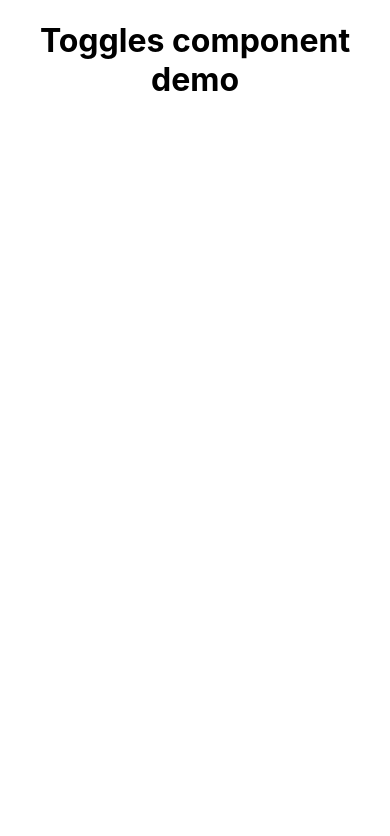
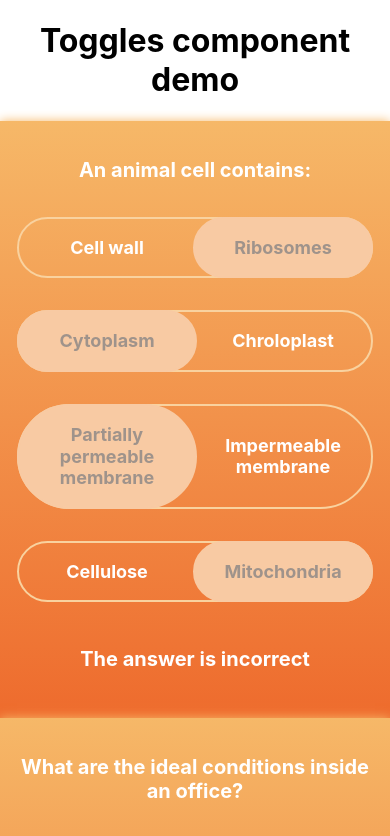
Before and after one commit to netherbox/toggles-demo, a React (Create React App) app: page / in a window 390 px wide. Shown: the top 836 px of the page. Built offline with nearby package versions, Linux system fonts and the light colour scheme.

Commit message:
Add components

```diff
--- a/src/App.tsx
+++ b/src/App.tsx
@@ -1,10 +1,113 @@
-import React from 'react';
-import './App.css';
+import React from "react";
+import "./App.css";
+import Toggles from "./Toggles/Toggles";
 
 function App() {
   return (
     <div className="App">
       <h1>Toggles component demo</h1>
+      <Toggles
+        id="t1"
+        title="An animal cell contains:"
+        questions={[
+          {
+            id: "q1",
+            answers: [
+              { id: "a1", text: "Cell wall" },
+              { id: "a2", text: "Ribosomes" },
+            ],
+            correctId: "a1",
+            selectedId: "a2",
+          },
+          {
+            id: "q2",
+            answers: [
+              { id: "a1", text: "Cytoplasm" },
+              { id: "a2", text: "Chroloplast" },
+            ],
+            correctId: "a2",
+            selectedId: "a1",
+          },
+          {
+            id: "q3",
+            answers: [
+              { id: "a1", text: "Partially permeable membrane" },
+              { id: "a2", text: "Impermeable membrane" },
+            ],
+            correctId: "a2",
+            selectedId: "a1",
+          },
+          {
+            id: "q4",
+            answers: [
+              { id: "a1", text: "Cellulose" },
+              { id: "a2", text: "Mitochondria" },
+            ],
+            correctId: "a2",
+            selectedId: "a2",
+          },
+        ]}
+      />
+
+      <Toggles
+        id="t2"
+        title="What are the ideal conditions inside an office?"
+        questions={[
+          {
+            id: "q1",
+            answers: [
+              { id: "a1", text: "good pay" },
+              { id: "a2", text: "bad pay" },
+            ],
+            correctId: "a1",
+            selectedId: "a2",
+          },
+          {
+            id: "q2",
+            answers: [
+              { id: "a1", text: "free coffee" },
+              { id: "a2", text: "expensive coffee" },
+            ],
+            correctId: "a1",
+            selectedId: "a1",
+          },
+          {
+            id: "q3",
+            answers: [
+              { id: "a1", text: "bear in office" },
+              { id: "a2", text: "dog in office" },
+            ],
+            correctId: "a2",
+            selectedId: "a2",
+          },
+        ]}
+      />
+
+      <Toggles
+        id="t3"
+        title="Which are the best sports people & teams?"
+        questions={[
+          {
+            id: "q1",
+            answers: [
+              { id: "a1", text: "Liverpool" },
+              { id: "a2", text: "Chelsea" },
+              { id: "a3", text: "Man Utd" },
+            ],
+            correctId: "a1",
+            selectedId: "a3",
+          },
+          {
+            id: "q2",
+            answers: [
+              { id: "a1", text: "Serena Williams" },
+              { id: "a2", text: "Naomi Osaka" },
+            ],
+            correctId: "a2",
+            selectedId: "a1",
+          },
+        ]}
+      />
     </div>
   );
 }
--- /dev/null
+++ b/src/Toggle/Toggle.css
@@ -0,0 +1,61 @@
+.Toggle {
+  border: 2px solid #f9d29f;
+  box-sizing: border-box;
+  border-radius: 100px;
+  display: flex;
+  position: relative;
+}
+
+/* TODO: Add styles for focused state
+.Toggle:focus-within {
+  box-shadow: 0 0 5px #ea6c00;
+}
+*/
+
+.Toggle-answer {
+  z-index: 10;
+  user-select: none;
+  display: flex;
+}
+
+.Toggle-answer input {
+  opacity: 0;
+  position: absolute;
+}
+
+.Toggle-answer label {
+  flex-grow: 1;
+  display: flex;
+  justify-content: center;
+  align-items: center;
+  padding: 1em;
+  text-align: center;
+  cursor: pointer;
+  color: #fff;
+  font-weight: bold;
+  line-height: 120%;
+  overflow: hidden;
+  border-radius: 100px;
+  transition: color 300ms ease-in;
+}
+
+.Toggle-answer label:hover {
+  opacity: 0.9;
+}
+
+.Toggle-answer.selected label {
+  color: #9f938b;
+  opacity: 1;
+}
+
+.Toggle-slider {
+  box-sizing: content-box;
+  position: absolute;
+  background: #f8caa3;
+  border-radius: 100px;
+  width: 50%;
+  height: 100%;
+  border: 2px solid #f8caa3;
+  margin: -2px;
+  transition: left 300ms ease-in;
+}
--- /dev/null
+++ b/src/Toggle/Toggle.tsx
@@ -0,0 +1,88 @@
+import { Component } from "react";
+
+import "./Toggle.css";
+
+export interface ToggleAnswer {
+  id: string;
+  text: string;
+}
+
+export interface ToggleProps {
+  id: string;
+  answers: Array<ToggleAnswer>;
+  selectedId: string;
+  correctId: string;
+}
+
+export interface ToggleState {
+  selectedIndex: number;
+}
+
+export class Toggle extends Component<ToggleProps, ToggleState> {
+  constructor(props: ToggleProps) {
+    super(props);
+    this.state = {
+      selectedIndex: this.props.answers.findIndex(
+        (answer) => answer.id === this.props.selectedId
+      ),
+    };
+  }
+
+  selectAnswer(event: { target: { value: string } }) {
+    this.setState({
+      selectedIndex: this.props.answers.findIndex(
+        (answer) => answer.id === event.target.value
+      ),
+    });
+  }
+
+  getSliderStyles() {
+    return {
+      left: `${(100 / this.props.answers.length) * this.state.selectedIndex}%`,
+      width: `${100 / this.props.answers.length}%`,
+    };
+  }
+
+  getAnswerStyles() {
+    return {
+      width: `${100 / this.props.answers.length}%`,
+    };
+  }
+
+  render() {
+    const listItems = this.props.answers.map(
+      (answer: ToggleAnswer, index: number) => {
+        const checked = this.state.selectedIndex === index;
+        const id = `${this.props.id}-${answer.id}`;
+        return (
+          <div
+            className={"Toggle-answer" + (checked ? " selected" : "")}
+            style={this.getAnswerStyles()}
+            key={answer.id}
+          >
+            <input
+              type="radio"
+              id={id}
+              name={this.props.id}
+              value={answer.id}
+              onChange={(e) => this.selectAnswer(e)}
+              checked={checked}
+            ></input>
+            <label htmlFor={id} tabIndex={-1}>
+              {answer.text}
+            </label>
+          </div>
+        );
+      }
+    );
+
+    return (
+      <div className="Toggle">
+        <div className="Toggle-slider" style={this.getSliderStyles()}></div>
+        {listItems}
+      </div>
+    );
+  }
+}
+
+export default Toggle;
--- /dev/null
+++ b/src/Toggles/Toggles.css
@@ -0,0 +1,145 @@
+.Toggles {
+  display: flex;
+  flex-direction: column;
+  width: 100%;
+  box-sizing: border-box;
+  padding: 20px;
+}
+
+.Toggles-container {
+  display: flex;
+  flex-direction: column;
+  align-items: center;
+  background: linear-gradient(180deg, #f6b868 0%, #ee6b2d 100%);
+  box-shadow: 0 0 10px #f6b868;
+  border-radius: 20px;
+  overflow: visible;
+  padding: 20px;
+}
+
+.Toggles-title {
+  text-align: center;
+  font-style: normal;
+  font-weight: bold;
+  font-size: 40px;
+  color: #fff;
+  max-width: 900px;
+  margin: 50px 0;
+  width: 100%;
+}
+
+.Toggles-answers {
+  display: flex;
+  flex-direction: column;
+  gap: 24px;
+  font-size: 30px;
+  max-width: 900px;
+  margin: 20px 0;
+  width: 100%;
+}
+
+.Toggles-result {
+  text-align: center;
+  font: normal;
+  font-weight: bold;
+  color: #fff;
+  font-size: 32px;
+  max-width: 900px;
+  margin: 50px 0;
+  width: 100%;
+}
+
+@media (max-width: 1200px) {
+  .Toggles-container {
+    padding: 20px;
+  }
+
+  .Toggles-title {
+    font-size: 35px;
+    margin: 40px 0;
+  }
+
+  .Toggles-answers {
+    font-size: 25px;
+    margin: 20px 0;
+    gap: 20px;
+  }
+
+  .Toggles-result {
+    font-size: 35px;
+    margin: 40px 0;
+  }
+}
+
+@media (max-width: 992px) {
+  .Toggles-container {
+    padding: 17px;
+  }
+
+  .Toggles-title {
+    font-size: 25px;
+    margin: 30px 0;
+  }
+
+  .Toggles-answers {
+    font-size: 20px;
+    margin: 17px 0;
+    gap: 15px;
+  }
+
+  .Toggles-result {
+    font-size: 25px;
+    margin: 30px 0;
+  }
+}
+
+@media (max-width: 768px) {
+  .Toggles-container {
+    padding: 17px;
+  }
+
+  .Toggles-title {
+    font-size: 22px;
+    margin: 25px 0;
+  }
+
+  .Toggles-answers {
+    font-size: 20px;
+    margin: 17px 0;
+    gap: 24px;
+  }
+
+  .Toggles-result {
+    font-size: 22px;
+    margin: 25px 0;
+  }
+}
+
+@media (max-width: 576px) {
+  .Toggles {
+    padding: 0;
+    box-shadow: none;
+  }
+
+  .Toggles-container {
+    padding: 17px;
+    min-width: 320px;
+    border-radius: 0;
+  }
+
+  .Toggles-title {
+    font-size: 20px;
+    margin: 20px 0;
+  }
+
+  .Toggles-answers {
+    font-size: 18px;
+    margin: 15px 0;
+    gap: 32px;
+  }
+
+  .Toggles-result {
+    font-size: 20px;
+    margin: 30px 0;
+  }
+}
--- /dev/null
+++ b/src/Toggles/Toggles.tsx
@@ -0,0 +1,35 @@
+import { Component } from 'react';
+import Toggle, { ToggleProps } from '../Toggle/Toggle';
+
+import './Toggles.css';
+
+export interface TogglesProps {
+  id: string;
+  title: string;
+  questions: Array<ToggleProps>;
+}
+
+export class Toggles extends Component<TogglesProps> {
+  render() {
+    const toggleItems = this.props.questions.map((toggle: ToggleProps) => (
+      <Toggle
+        id={`${this.props.id}-${toggle.id}`}
+        answers={toggle.answers}
+        selectedId={toggle.selectedId}
+        correctId={toggle.correctId}
+      ></Toggle>
+    ));
+
+    return (
+      <div className="Toggles">
+        <div className="Toggles-container">
+          <div className="Toggles-title">{this.props.title}</div>
+          <div className="Toggles-answers">{toggleItems}</div>
+          <div className="Toggles-result">The answer is incorrect</div>
+        </div>
+      </div>
+    );
+  }
+}
+
+export default Toggles;
```
